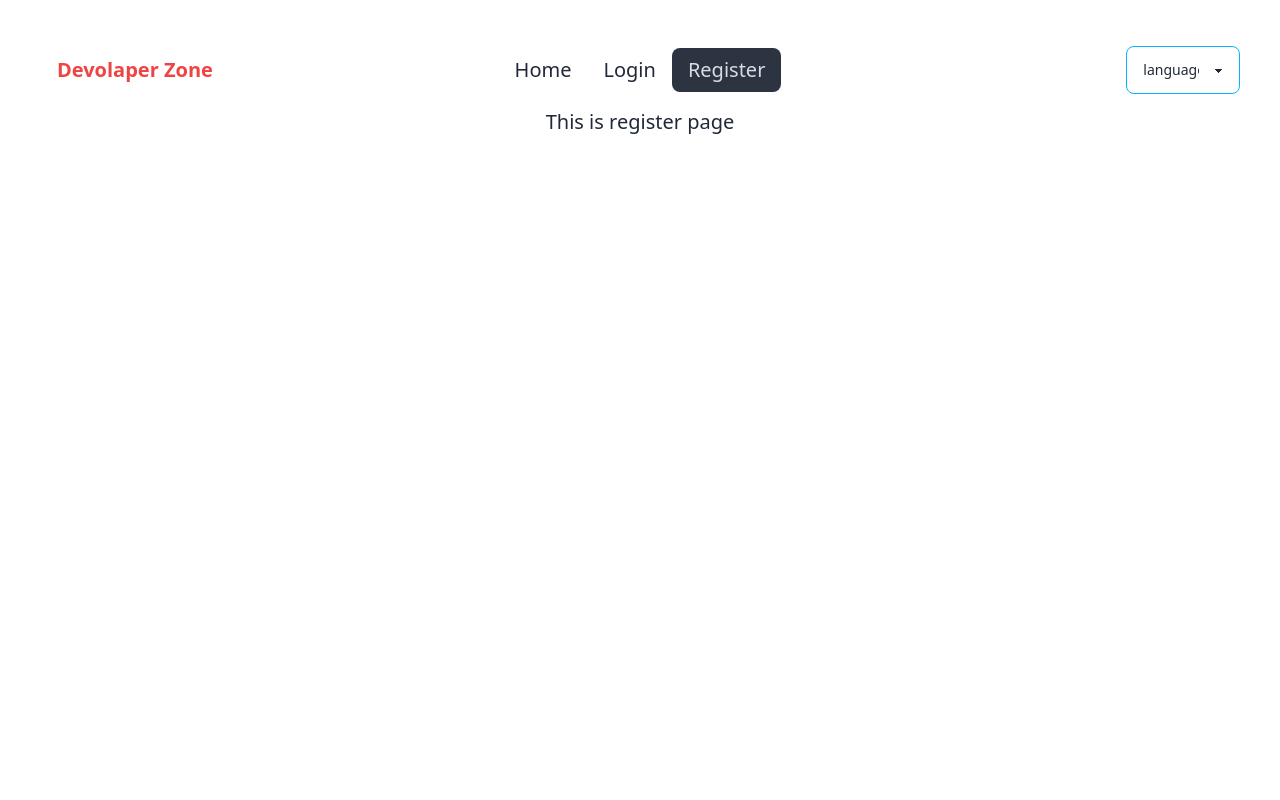
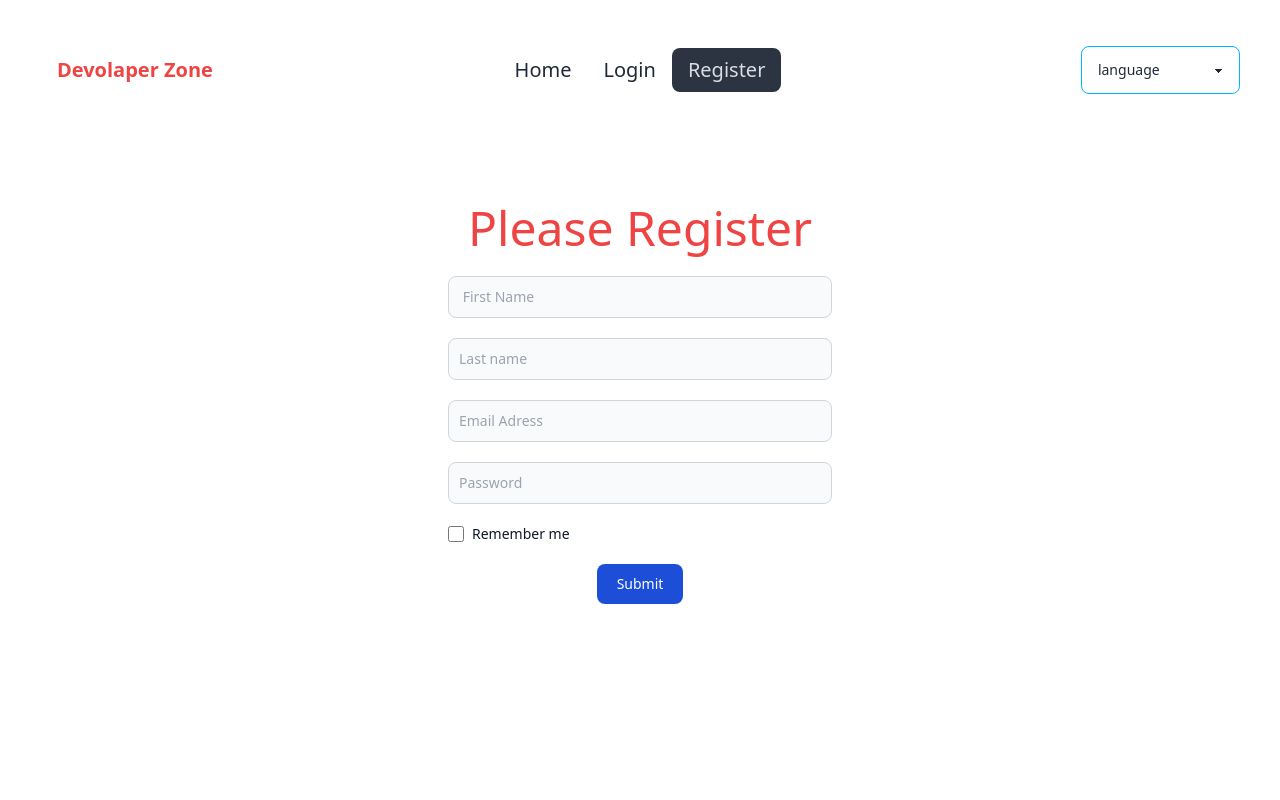
Before and after one commit to kawsar121/Email-password-authentication, a React (Vite) app: page /register in a window 1280 px wide. Shown: the top 800 px of the page. Built offline with nearby package versions, Linux system fonts and the light colour scheme.

Commit message:
onsubmit add and collect information done

```diff
--- a/src/Componenet/Header/Header.jsx
+++ b/src/Componenet/Header/Header.jsx
@@ -28,7 +28,7 @@ const Header = () => {
                 </ul>
             </div>
             <div className="navbar-end">
-                <select className="select select-info w-[25%] max-w-xs">
+                <select className="select select-info w-[35%] max-w-xs">
                     <option disabled selected>language</option>
                     <option>English</option>
                     <option>Japanese</option>
--- a/src/Componenet/Login/Login.jsx
+++ b/src/Componenet/Login/Login.jsx
@@ -1,9 +1,34 @@
 import React from 'react';
 
 const Login = () => {
+
+const handleLogin = e => {
+    e.preventDefault();
+    console.log('submit done')
+    const email = e.target.email.value;
+    const password = e.target.password.value;
+    console.log(email, password);
+}
+
+
     return (
         <div>
-             <h1 className='text-xl'>This is login page</h1>
+            <h1 className='text-xl'>This is login page</h1>
+            <form onSubmit={handleLogin} className="max-w-sm mx-auto mt-6">
+                <div className="mb-5">
+                    <input type="email" id="email" className="bg-gray-50 border border-gray-300 text-gray-900 text-sm rounded-lg focus:ring-blue-500 focus:border-blue-500 block w-full p-2.5 dark:bg-gray-700 dark:border-gray-600 dark:placeholder-gray-400 dark:text-white dark:focus:ring-blue-500 dark:focus:border-blue-500" placeholder="Email Adress" name='email' required />
+                </div>
+                <div className="mb-5">
+                    <input type="password" id="password" name="password" className="bg-gray-50 border border-gray-300 text-gray-900 text-sm rounded-lg focus:ring-blue-500 focus:border-blue-500 block w-full p-2.5 dark:bg-gray-700 dark:border-gray-600 dark:placeholder-gray-400 dark:text-white dark:focus:ring-blue-500 dark:focus:border-blue-500" placeholder="Password" required />
+                </div>
+                <div className="flex items-start mb-5">
+                    <div className="flex items-center h-5">
+                        <input id="remember" type="checkbox" value="" className="w-4 h-4 border border-gray-300 rounded bg-gray-50 focus:ring-3 focus:ring-blue-300 dark:bg-gray-700 dark:border-gray-600 dark:focus:ring-blue-600 dark:ring-offset-gray-800 dark:focus:ring-offset-gray-800" required />
+                    </div>
+                    <label for="remember" className="ms-2 text-sm font-medium text-gray-900 dark:text-gray-300">Remember me</label>
+                </div>
+                <button type="submit" className="text-white bg-blue-700 hover:bg-blue-800 focus:ring-4 focus:outline-none focus:ring-blue-300 font-medium rounded-lg text-sm w-full sm:w-auto px-5 py-2.5 text-center dark:bg-blue-600 dark:hover:bg-blue-700 dark:focus:ring-blue-800">Submit</button>
+            </form>
         </div>
     );
 };
--- a/src/Componenet/Register/Register.jsx
+++ b/src/Componenet/Register/Register.jsx
@@ -1,9 +1,43 @@
 import React from 'react';
 
 const Register = () => {
+
+    const handleRegistation = e =>{
+        e.preventDefault();
+        const text = e.target.text.value;
+        const email = e.target.email.value;
+        const password = e.target.password.value;
+        console.log(text, email, password)
+    }
+
+
     return (
         <div>
-            <h1 className='text-xl'>This is register page</h1>
+            <h1 className='text-5xl mt-24 text-red-500'>Please Register</h1>
+            <form onSubmit={handleRegistation} className="max-w-sm mx-auto mt-6">
+            <div className="mb-5">
+                    <input type="text" name='text' id="text" className="bg-gray-50 border border-gray-300 text-gray-900 text-sm rounded-lg focus:ring-blue-500 focus:border-blue-500 block w-full p-2.5 dark:bg-gray-700 dark:border-gray-600 dark:placeholder-gray-400 dark:text-white dark:focus:ring-blue-500 dark:focus:border-blue-500" placeholder=" First Name" required />
+                </div>
+            <div className="mb-5">
+                    <input type="text" name='text' id="text" className="bg-gray-50 border border-gray-300 text-gray-900 text-sm rounded-lg focus:ring-blue-500 focus:border-blue-500 block w-full p-2.5 dark:bg-gray-700 dark:border-gray-600 dark:placeholder-gray-400 dark:text-white dark:focus:ring-blue-500 dark:focus:border-blue-500" placeholder="Last name" required />
+                </div>
+
+                <div className="mb-5">
+                    <input type="email" name='email' id="email" className="bg-gray-50 border border-gray-300 text-gray-900 text-sm rounded-lg focus:ring-blue-500 focus:border-blue-500 block w-full p-2.5 dark:bg-gray-700 dark:border-gray-600 dark:placeholder-gray-400 dark:text-white dark:focus:ring-blue-500 dark:focus:border-blue-500" placeholder="Email Adress" required />
+                </div>
+                <div className="mb-5">
+                    <input type="password" name='password' id="password" className="bg-gray-50 border border-gray-300 text-gray-900 text-sm rounded-lg focus:ring-blue-500 focus:border-blue-500 block w-full p-2.5 dark:bg-gray-700 dark:border-gray-600 dark:placeholder-gray-400 dark:text-white dark:focus:ring-blue-500 dark:focus:border-blue-500" placeholder="Password" required />
+                </div>
+                <div className="flex items-start mb-5">
+                    <div className="flex items-center h-5">
+                        <input id="remember" type="checkbox" value="" className="w-4 h-4 border border-gray-300 rounded bg-gray-50 focus:ring-3 focus:ring-blue-300 dark:bg-gray-700 dark:border-gray-600 dark:focus:ring-blue-600 dark:ring-offset-gray-800 dark:focus:ring-offset-gray-800" required />
+                    </div>
+                    <label for="remember" className="ms-2 text-sm font-medium text-gray-900 dark:text-gray-300">Remember me</label>
+                </div>
+                <button type="submit" className="text-white bg-blue-700 hover:bg-blue-800 focus:ring-4 focus:outline-none focus:ring-blue-300 font-medium rounded-lg text-sm w-full sm:w-auto px-5 py-2.5 text-center dark:bg-blue-600 dark:hover:bg-blue-700 dark:focus:ring-blue-800">Submit</button>
+            </form>
+
+
         </div>
     );
 };
```
